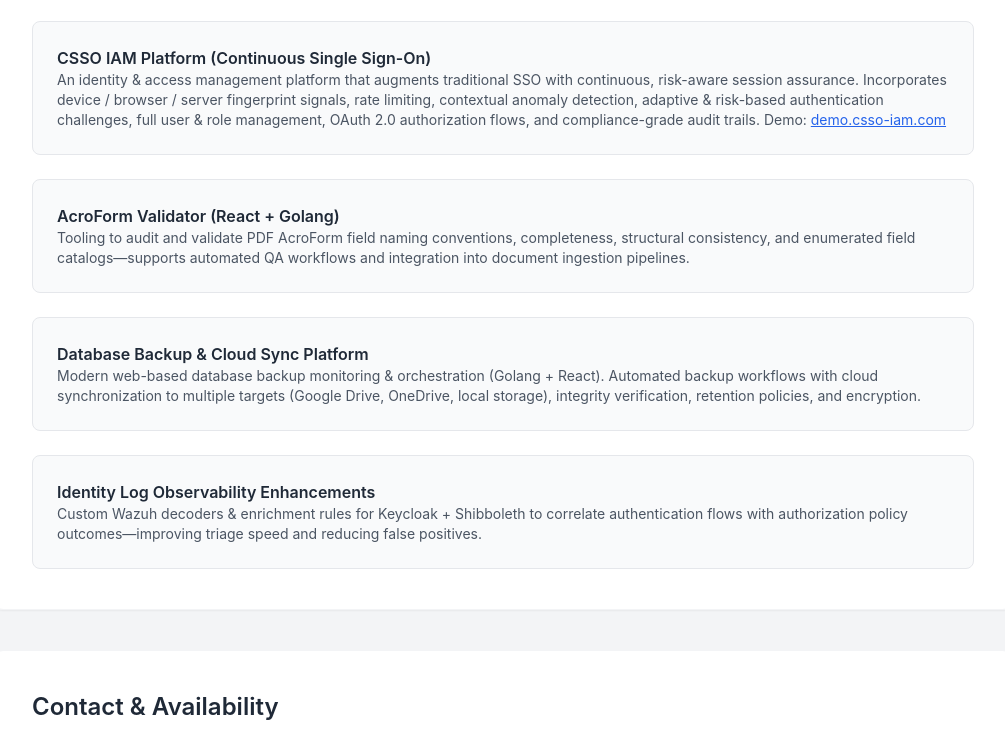
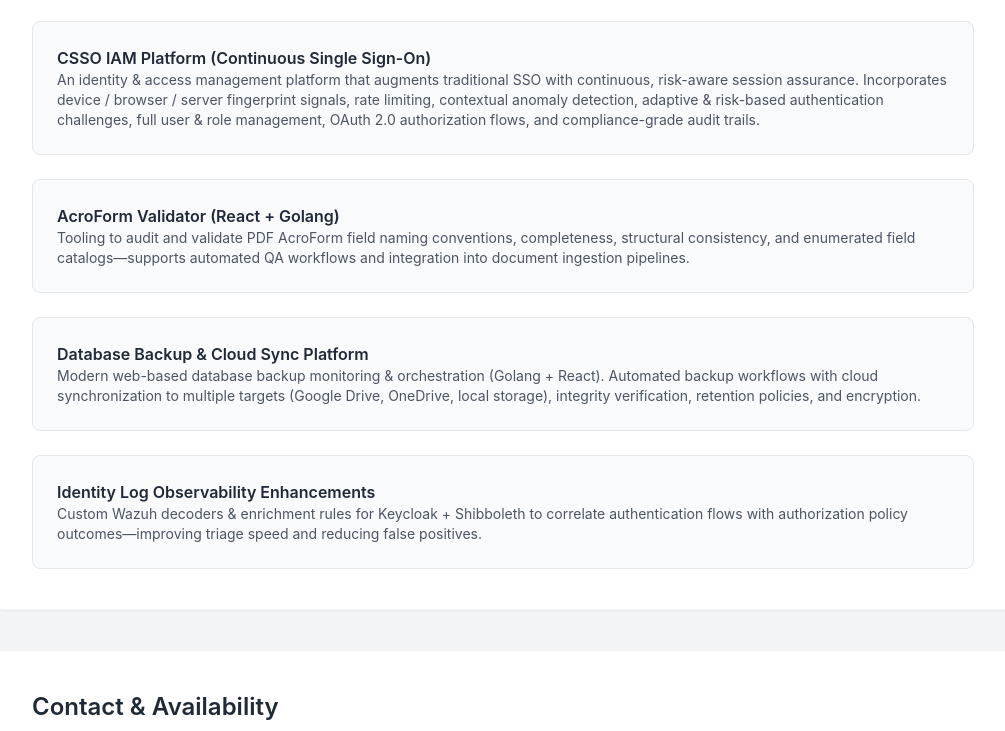
Before and after one commit to tsognong/tsognong.github.io, a website: page index.html in a window 1280 px wide. Shown: the part 3749-4480 px from the top of the page, without its empty margins (137-1142 px from the left). Drawn offline with Linux system fonts and the light colour scheme.

Commit message:
Remove CSSO IAM demo link

```diff
--- a/index.html
+++ b/index.html
@@ -304,7 +304,7 @@
     </div>
     <div class="p-6 border rounded-lg bg-gray-50 hover:shadow-md transition">
       <h3 class="font-semibold text-gray-800 text-lg">CSSO IAM Platform (Continuous Single Sign-On)</h3>
-      <p class="text-sm text-gray-600 mt-2">An identity & access management platform that augments traditional SSO with continuous, risk-aware session assurance. Incorporates device / browser / server fingerprint signals, rate limiting, contextual anomaly detection, adaptive & risk-based authentication challenges, full user & role management, OAuth 2.0 authorization flows, and compliance-grade audit trails. Demo: <a href="https://demo.csso-iam.com" target="_blank" class="text-blue-600 underline">demo.csso-iam.com</a></p>
+      <p class="text-sm text-gray-600 mt-2">An identity & access management platform that augments traditional SSO with continuous, risk-aware session assurance. Incorporates device / browser / server fingerprint signals, rate limiting, contextual anomaly detection, adaptive & risk-based authentication challenges, full user & role management, OAuth 2.0 authorization flows, and compliance-grade audit trails.</p>
     </div>
     <div class="p-6 border rounded-lg bg-gray-50 hover:shadow-md transition">
       <h3 class="font-semibold text-gray-800 text-lg">AcroForm Validator (React + Golang)</h3>
```
